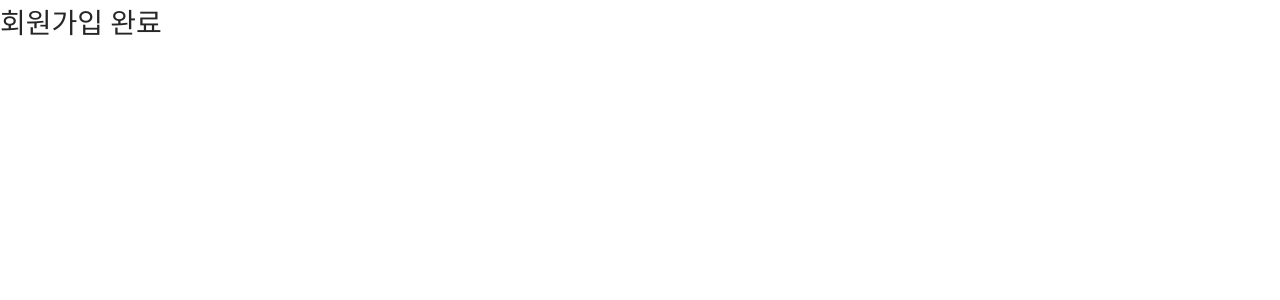
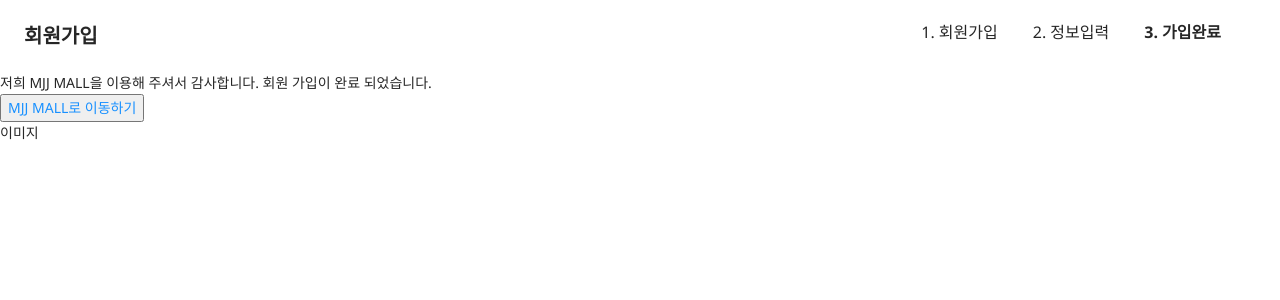
Before and after one commit to kms970/mjj_mall, a React (Create React App) app in the folder mjj_mall-webapp/: page /join/complete in a window 1280 px wide. Shown: the top 300 px of the page. Built offline with nearby package versions, Linux system fonts and the light colour scheme.

Commit message:
회원가입 완료 수정
회원가입 완료 수정
dashboard에서 회원가입 버튼 추가

```diff
--- a/mjj_mall-webapp/src/dashboard/index.js
+++ b/mjj_mall-webapp/src/dashboard/index.js
@@ -8,7 +8,9 @@ function dashboard() {
   return (
     <div>
       <h1>대시보드</h1>
-      <a><Link to="/login">로그인</Link></a>
+      <div><span style={{margin:"3px"}}><Link to="/login">로그인</Link></span><span style={{margin:"3px"}}><Link to="/join">회원가입</Link></span></div>
+
+
     </div>
   )
 }
--- a/mjj_mall-webapp/src/login/join/JoinComplete.js
+++ b/mjj_mall-webapp/src/login/join/JoinComplete.js
@@ -1,9 +1,28 @@
 import React from 'react';
-
+import {PageHeader} from "antd";
+import {StyledHeaderDiv, StyledHeaderSpan} from "./JoinStyle";
+import {Link} from 'react-router-dom';
 function JoinComplete() {
   return (
-    <div>
-      <h1>회원가입 완료</h1>
+    <div style={{width: "100%"}}>
+      <PageHeader
+        className="site-page-header"
+        title="회원가입"
+        style={{display: 'inline-block'}}
+      />
+      <StyledHeaderDiv>
+        <StyledHeaderSpan>1. 회원가입</StyledHeaderSpan>
+        <StyledHeaderSpan>2. 정보입력</StyledHeaderSpan>
+        <StyledHeaderSpan><b>3. 가입완료</b></StyledHeaderSpan>
+      </StyledHeaderDiv>
+
+      <div>
+        <div>저희 MJJ MALL을 이용해 주셔서 감사합니다.
+          회원 가입이 완료 되었습니다.
+        </div>
+        <Link to="/"><button>MJJ MALL로 이동하기</button></Link>
+        <div><span>이미지</span></div>
+      </div>
     </div>
   )
 }
```
